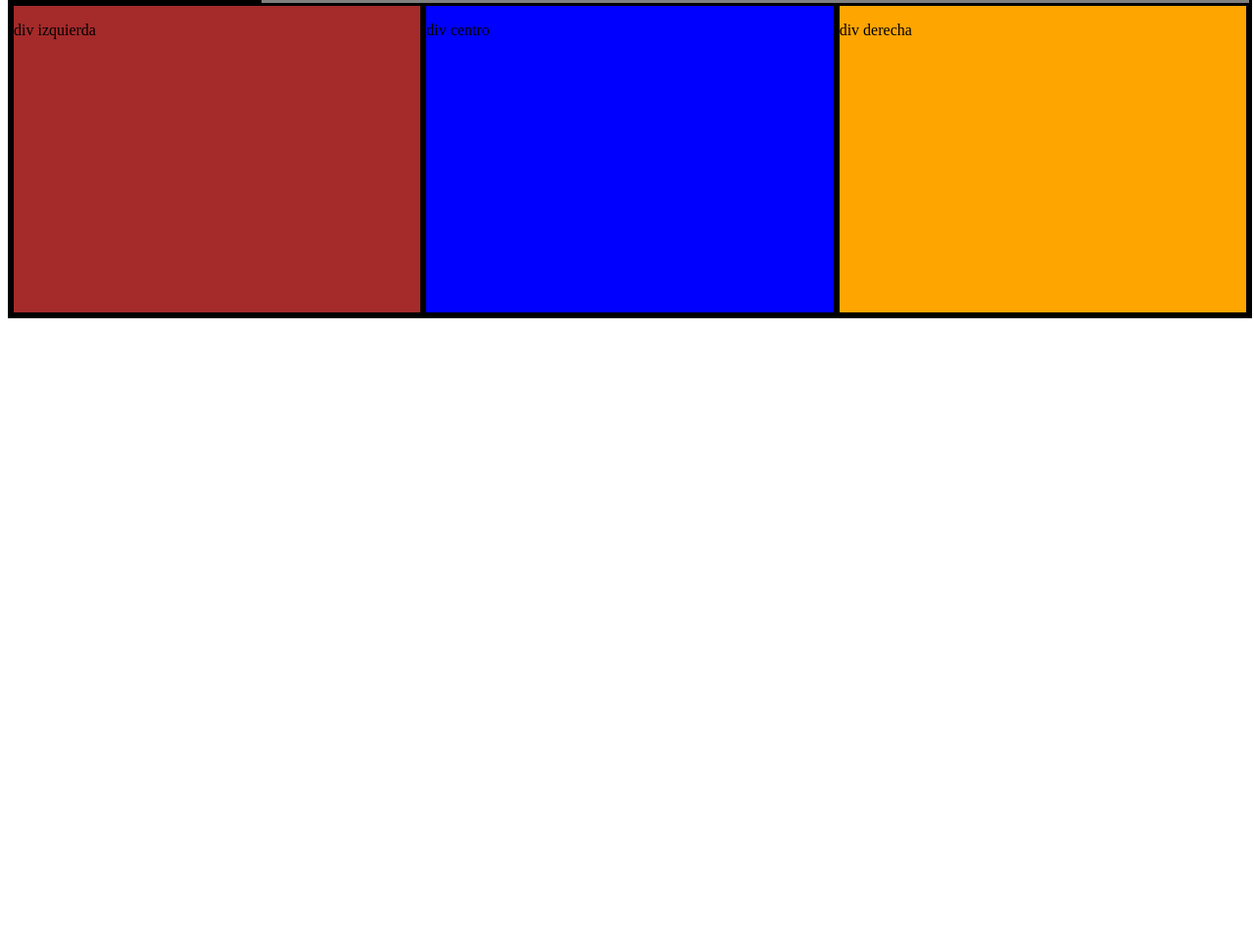
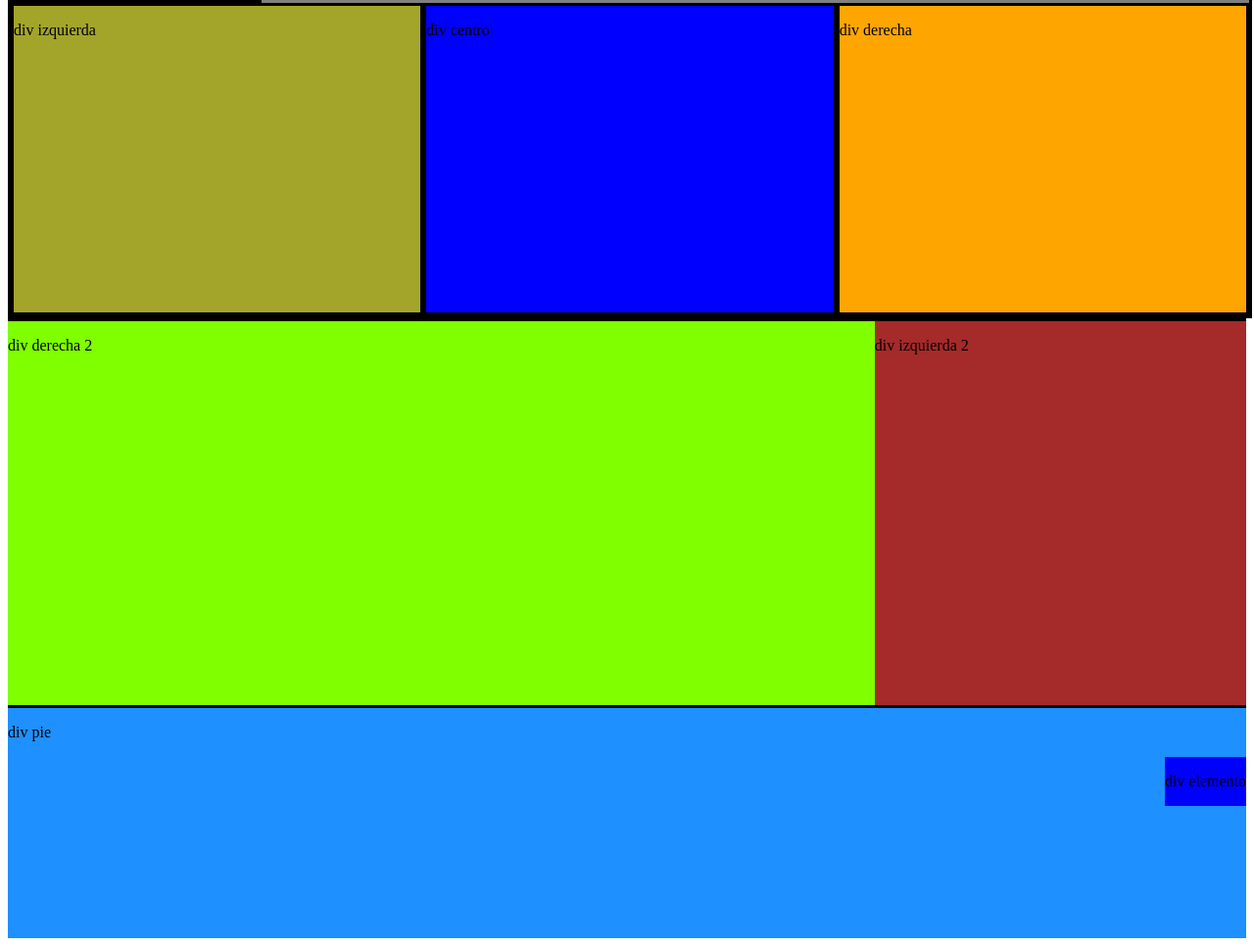
Before and after one commit to NadiaElso/4deabrilejercicio3layouts, a website built with Parcel: page index.html in a window 1280 px wide. Shown: the part 322-1288 px from the top of the page at 98% size. Before the commit the page ends 800 px from the top, so only its background shows below. Built offline with nearby package versions, Linux system fonts and the light colour scheme.

Commit message:
6deabrilejercicio3layouts

```diff
--- a/index.html
+++ b/index.html
@@ -17,11 +17,15 @@
       <div class="centro"><p>div centro</p></div>
       <div class="derecha"><p>div derecha</p></div>
     </div>
+    <div class="izquierda2derecha2">
+      <div class="derecha2"><p>div derecha 2</p></div>
+      <div class="izquierda2"><p>div izquierda 2</p></div>
+    </div>
 
-    <div class="izquieda2"></div>
-    <div class="derecha2"></div>
-    <div class="pie"></div>
-    <div class="elemento"></div>
+    <div class="pie">
+      <p>div pie</p>
+      <div class="elemento"><p>div elemento</p></div>
+    </div>
 
     <script src="src/index.ts"></script>
   </body>
--- a/src/styles.css
+++ b/src/styles.css
@@ -1,78 +1,107 @@
 .encabezado {
-  display:flex;
+  display: flex;
   flex-direction: column;
-  align items: space-around;
-  justify-content:space-between;
-  flex-wrap:nowrap;
+  align-items: space-around;
+  justify-content: space-between;
+  flex-wrap: nowrap;
   background-color: gray;
-  width:100%;
-  height:40%;
+  width: 100%;
+  height: 40%;
   border-style: solid;
-
 }
 .logo {
-
   background-color: blue;
   border: dashed;
   border-color: black;
-  width:100px;
-  height:50px;
-
+  width: 100px;
+  height: 50px;
 }
 
 .menu1 {
-  align-self:flex-end;
+  align-self: flex-end;
   background-color: green;
   border: bold;
   border-color: black;
-  width:100px;
-  height:25px;
+  width: 100px;
+  height: 25px;
 }
 .menu2 {
   background-color: red;
   border: bold;
   border-color: black;
   border-style: solid;
-  width:250px;
-  height:50px;
-
+  width: 250px;
+  height: 50px;
 }
 
 .izquierdacentroderecha {
-  display:flex;
+  display: flex;
   flex-direction: row;
   justify-content: flex-st;
-  align-items:flex-end;
+  align-items: flex-end;
   background-color: pink;
-  width:100%;
-  height:40%;
+  width: 100%;
+  height: 40%;
   border-color: black;
   border: solid;
 }
 
 .izquierda {
-
-  background-color: brown;
+  background-color: rgb(163, 165, 42);
   border-color: black;
   border: solid;
-   width:40%;
-  height:100%;
+  width: 40%;
+  height: 100%;
 }
 
 .centro {
-
-
   background-color: blue;
   border-color: black;
   border: solid;
-    width:40%;
-  height:100%;
+  width: 40%;
+  height: 100%;
 }
 .derecha {
-
   background-color: orange;
   border-color: black;
   border: solid;
-    width:40%;
-  height:100%;
+  width: 40%;
+  height: 100%;
 }
+.izquierda2derecha2 {
+  display: flex;
+  flex-direction: row;
+  justify-content: space-around;
+  align-content: space-between;
+  background-color: blueviolet;
+  border-block-color: black;
+  border-block-style: solid;
+  width: 100%;
+  height: 50%;
+}
+.derecha2 {
+  background-color: chartreuse;
+  width: 70%;
+  height: 100%;
+}
+
+.izquierda2 {
+  align-self: flex-end;
+  background-color: brown;
+  width: 30%;
+  height: 100%;
+}
+
+.pie {
+  display: flex;
+  flex-direction: column;
+  background-color: dodgerblue;
+  width: 100%;
+  height: 30%;
+  justify-content: flex-start;
+  align-items: flex-start;
+}
+.elemento {
+  align-self: flex-end;
+  background-color: blue;
+}
```
